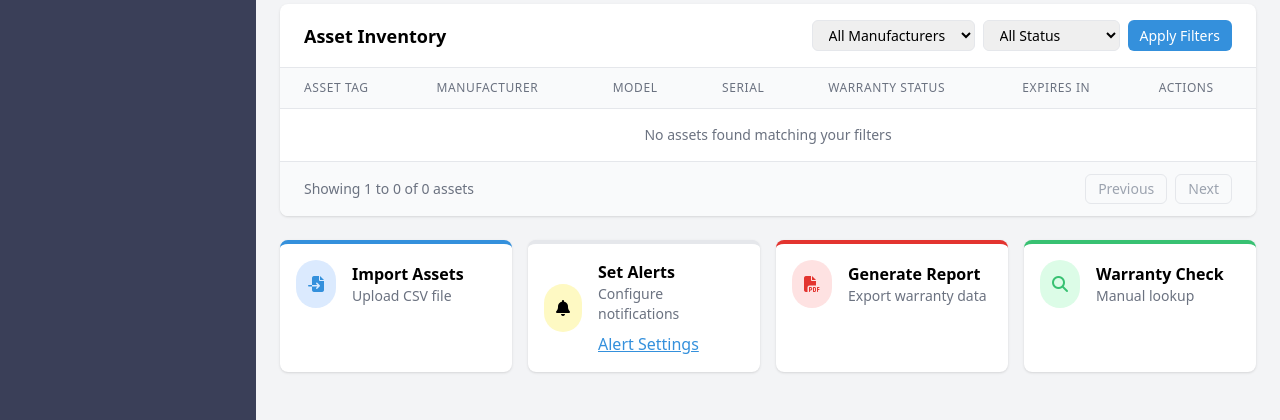
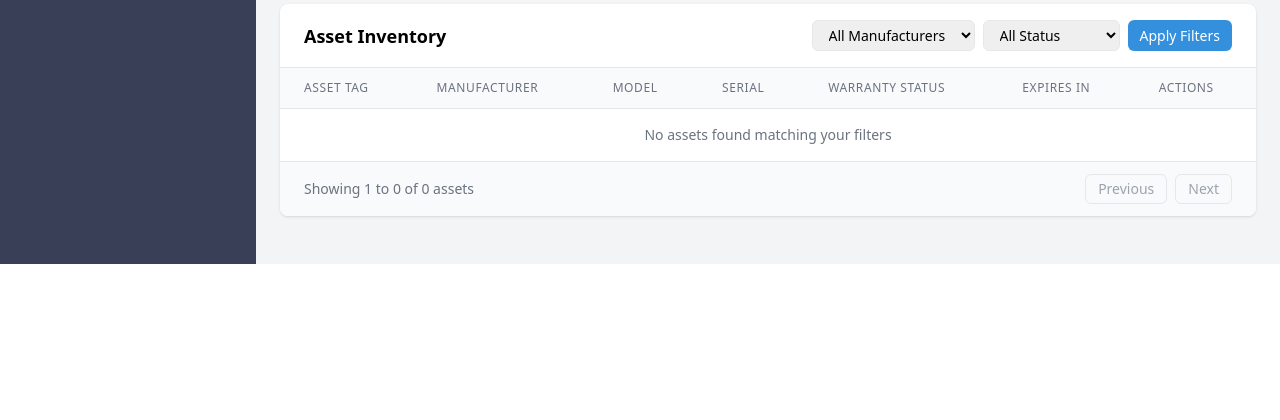
Before and after one commit to Toymakerftw/warranty_dash, a Flask app: page / in a window 1280 px wide. Shown: the part 682-1102 px from the top of the page. After the commit the page ends 946 px from the top, so only its background shows below. Run offline with Flask 3, Linux system fonts and the light colour scheme; a user stored in the database is signed in; data that the repository does not hold is empty; some libraries are stand-ins or nearby versions.

Commit message:
Feat: Hide Quick Links for now

```diff
--- a/templates/dashboard.html
+++ b/templates/dashboard.html
@@ -195,7 +195,7 @@
 </div>
 
 <!-- Quick Actions -->
-<div class="grid grid-cols-1 md:grid-cols-2 lg:grid-cols-4 gap-4 mb-6">
+<!--<div class="grid grid-cols-1 md:grid-cols-2 lg:grid-cols-4 gap-4 mb-6">
     <a href="{{ url_for('assets.upload_csv') }}" class="bg-white p-4 rounded-lg shadow border-t-4 border-primary hover:shadow-md transition duration-200">
         <div class="flex items-center">
             <div class="p-3 bg-blue-100 rounded-full text-primary mr-4">
@@ -241,7 +241,7 @@
             </div>
         </div>
     </div>
-</div>
+</div> -->
 
 <!-- Alert Details Modal -->
 <div id="alertModal" class="fixed inset-0 bg-gray-600 bg-opacity-50 overflow-y-auto h-full w-full z-50 hidden">
```
